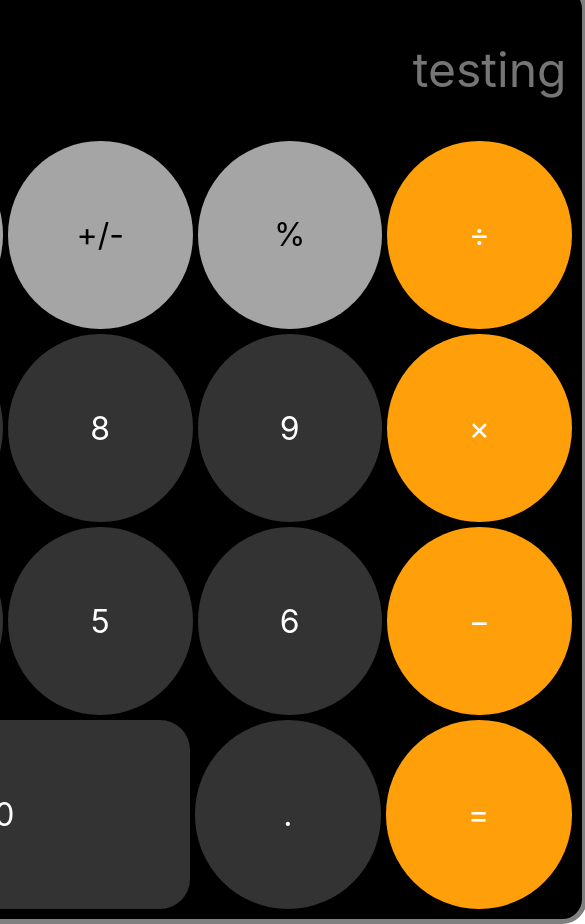
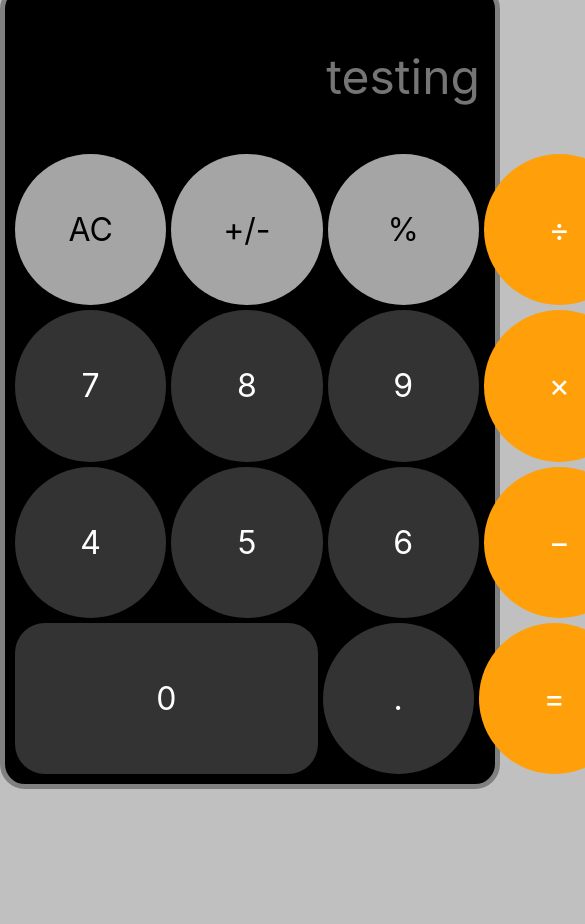
Before and after one commit to Kineth-21/TOP-Calculator, a plain HTML site: page index.html in a window 390 px wide. Shown: the part 55-979 px from the top of the page, 585 px wide, since content can reach past the window. After the commit the page ends 844 px from the top, so only its background shows below. Drawn offline with Linux system fonts and the light colour scheme.

Commit message:
better web responsiveness

```diff
--- a/styles.css
+++ b/styles.css
@@ -6,11 +6,13 @@
 }
 
 body{
-    height: 100vh;
+    background-color: silver;
+    position: relative;
+    min-height: 100vh;
     width: 100vw;
     display: flex;
     flex-flow: column nowrap;
-    justify-content: space-between;
+    justify-content: center;
     align-items: center;
 }
 
@@ -19,14 +21,16 @@ body{
 }
 
 #container{
+    margin: auto;
     background-color: black;
     border: 5px solid grey;
     border-radius: 25px;
     padding: 10px;
     display: flex;
     flex-flow: column nowrap;
-    flex: 1;
-    aspect-ratio: 1 / 1.2;
+    flex: 1 1 0;
+    aspect-ratio: 1 / 1.4;
+    width: 500px;
 }
 
 #display{
@@ -36,17 +40,14 @@ body{
     text-align: end;
     color: white;
     font-size: 300%;
-    /* border: 5px solid blue; */
     flex: 1 1 0;
 }
 
 #buttonContainer{
     display: flex;
     flex-flow: column nowrap;
-    /* border: 5px solid indigo; */
-    flex: 1 1 0;
+    flex: 4 1 0;
     gap: 5px;
-    aspect-ratio: 1 / 1;
 }
 
 #firstRow, #secondRow, #thirdRow, #fourthRow{
@@ -54,7 +55,6 @@ body{
     flex-wrap: nowrap;
     flex: 1;
     gap: 5px;
-    aspect-ratio: 4 / 1;
 }
 
 button{
```
